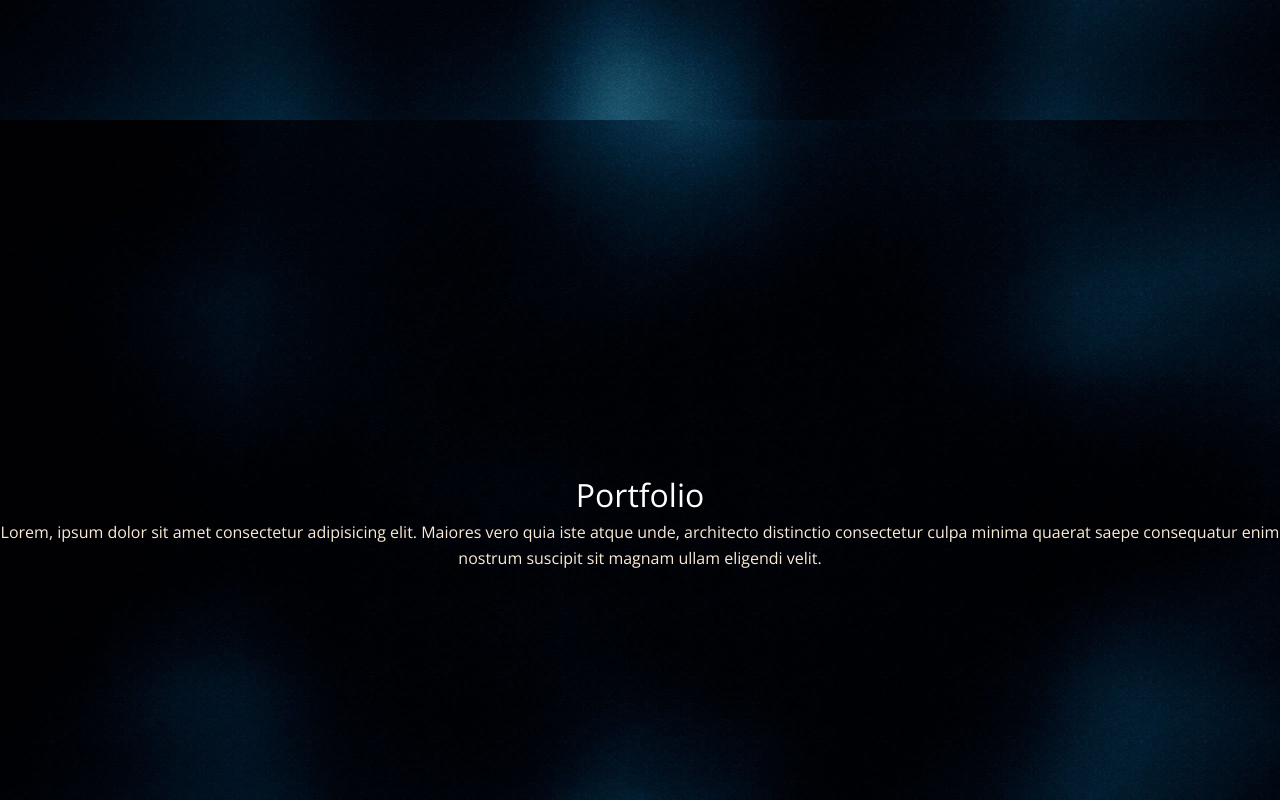
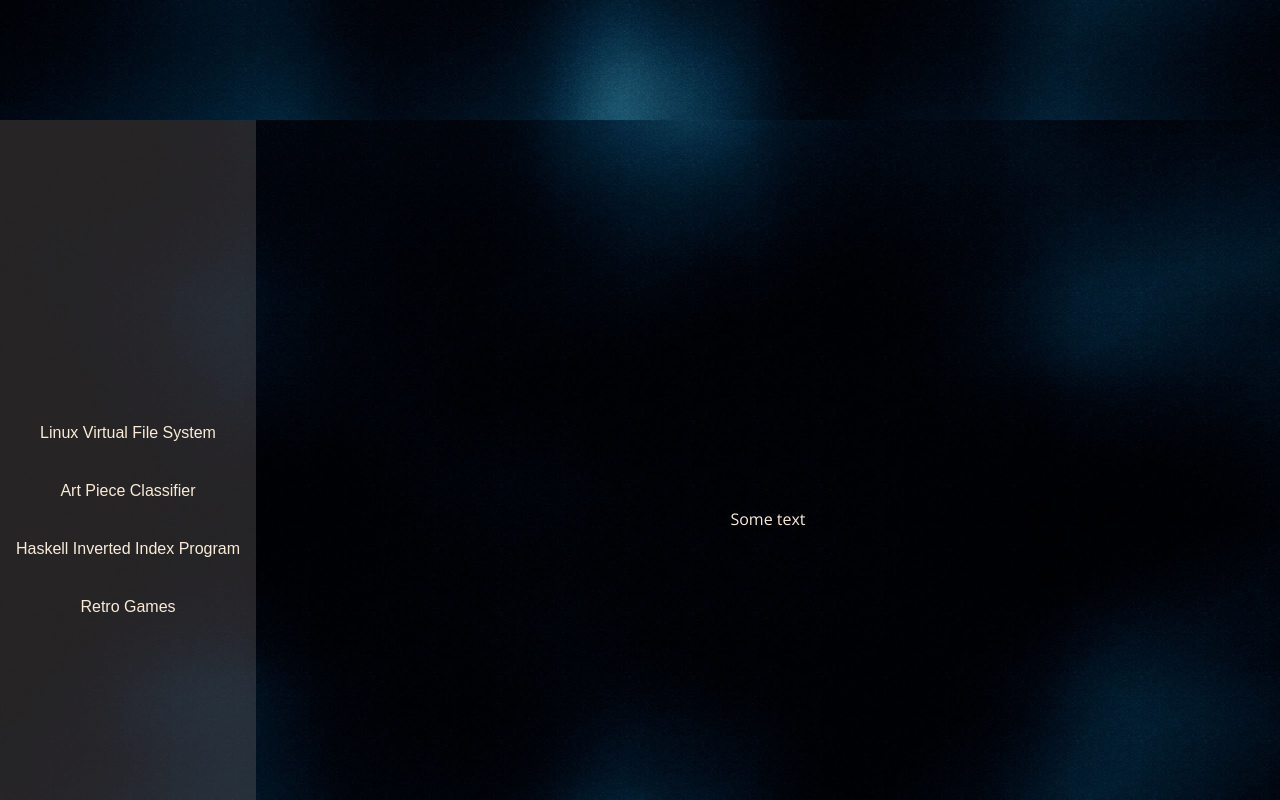
Before and after one commit to lduranovic99/lduranovic99.github.io, a plain HTML site: page index.html in a window 1280 px wide. Shown: the part 680-1480 px from the top of the page. Drawn offline with nearby package versions, Linux system fonts and the light colour scheme.

Commit message:
Changed the portfolio page

```diff
--- a/app.css
+++ b/app.css
@@ -66,7 +66,7 @@ html {
     height: 100%;
     width: 100%;
     display: flex;
-    background-image: url("try_this.jpg");
+    background-image: url("main_background.jpg");
     background-size: cover;
     background-attachment: fixed;
     line-height: 1.6;
@@ -86,17 +86,17 @@ html {
     scroll-snap-align: center;
 }
 
+#website section h1 {
+    font-size: 2rem;
+    color: white;
+}
+
 #home-image {
     max-height: 200px;
     max-width: 200px;
     border-radius: 50%;
     border: 2px solid white;
     margin: 20px 20px;
-}
-
-#website section h1 {
-    font-size: 2rem;
-    color: white;
 }
 
 #main-nav {
@@ -124,8 +124,6 @@ html {
     color: orange;
 }
 
-
-
 #home {
     flex-direction: column;
     justify-content: center;
@@ -135,17 +133,76 @@ html {
 
 #home-text-div {
     width: 60%;
-    text-shadow: 2px 2px 4px rgb(219, 189, 145);
     color: #ffffff;
 }
 
+/**************************************************************************************************
+ * CODE FOR THE PORTFOLIO PAGE
+ *************************************************************************************************/
+
 #portfolio {
-
+    flex-direction: row;
+    flex-wrap: wrap;
+    justify-content: flex-start;
 }
 
-#blog {
+#portfolio-nav-div {
+    width: 20%;
+    height: 100%;
+    display: flex;
+    flex-direction: column;
+    justify-content: center;
+    background-color: rgba(122, 118, 118, 0.3);
+}
 
+#portfolio-nav-div button {
+    width: 100%;
+    margin: 0px 0px;
+    padding: 20px 0px;
+    font-size: 1rem;
+    background-color: rgba(122, 118, 118, 0.0);
+    color: antiquewhite;
+    transition: 300ms ease-in-out;
+    border: none;
 }
+
+#portfolio-nav-div button:hover {
+    background-color: rgba(148, 148, 142, 0.3);
+}
+
+#portfolio-nav-div button:click {
+    background-color: rgba(148, 148, 142, 0.3);
+}
+
+#portfolio-nav-div button:focus {
+    box-shadow: none;
+    outline: none;
+}
+
+#portfolio-content-div {
+    width: 80%;
+    height: 100%;
+    display: flex;
+    flex-direction: row;
+    justify-content: center;
+    align-items: center;
+    flex-wrap: wrap;
+    overflow-y: scroll;
+}
+
+#portfolio-content-div .portfolio-project-div {
+    width: 100%;
+    height: 100%;
+    display: flex;
+    justify-content: center;
+    align-items: center;
+}
+
+/*************************************************************************************************/
+
+/**************************************************************************************************
+ * CODE FOR THE CONTACT PAGE
+ *************************************************************************************************/
 
 #contact {
     flex-direction: column;
@@ -181,3 +238,5 @@ html {
 #contact form textarea:focus, #contact form input:focus {
     outline: none;
 }
+
+/*************************************************************************************************/
--- a/index.html
+++ b/index.html
@@ -25,7 +25,7 @@
 				<div id="home-img-div">
 					<img
 						src="face_image.jpg"
-						alt="My beautiful face"
+						alt="My image"
 						id="home-image"
 					/>
 				</div>
@@ -37,13 +37,28 @@
 				</div>
 			</section>
 			<section id="portfolio">
-				<h1>Portfolio</h1>
-				<p>
-					Lorem, ipsum dolor sit amet consectetur adipisicing elit.
-					Maiores vero quia iste atque unde, architecto distinctio
-					consectetur culpa minima quaerat saepe consequatur enim
-					nostrum suscipit sit magnam ullam eligendi velit.
-				</p>
+				<div id="portfolio-nav-div">
+					<nav>
+						<button>Linux Virtual File System</button>
+						<button>Art Piece Classifier</button>
+						<button>Haskell Inverted Index Program</button>
+						<button>Retro Games</button>
+					</nav>
+				</div>
+				<div id="portfolio-content-div">
+					<div class="portfolio-project-div">
+						Some text
+					</div>
+					<div class="portfolio-project-div">
+
+					</div>
+					<div class="portfolio-project-div">
+
+					</div>
+					<div class="portfolio-project-div">
+
+					</div>
+				</div>
 			</section>
 			<section id="blog">
 				<h1>Blog</h1>
```
Also changed, not shown: main_background.jpg (renamed from try_this.jpg).
